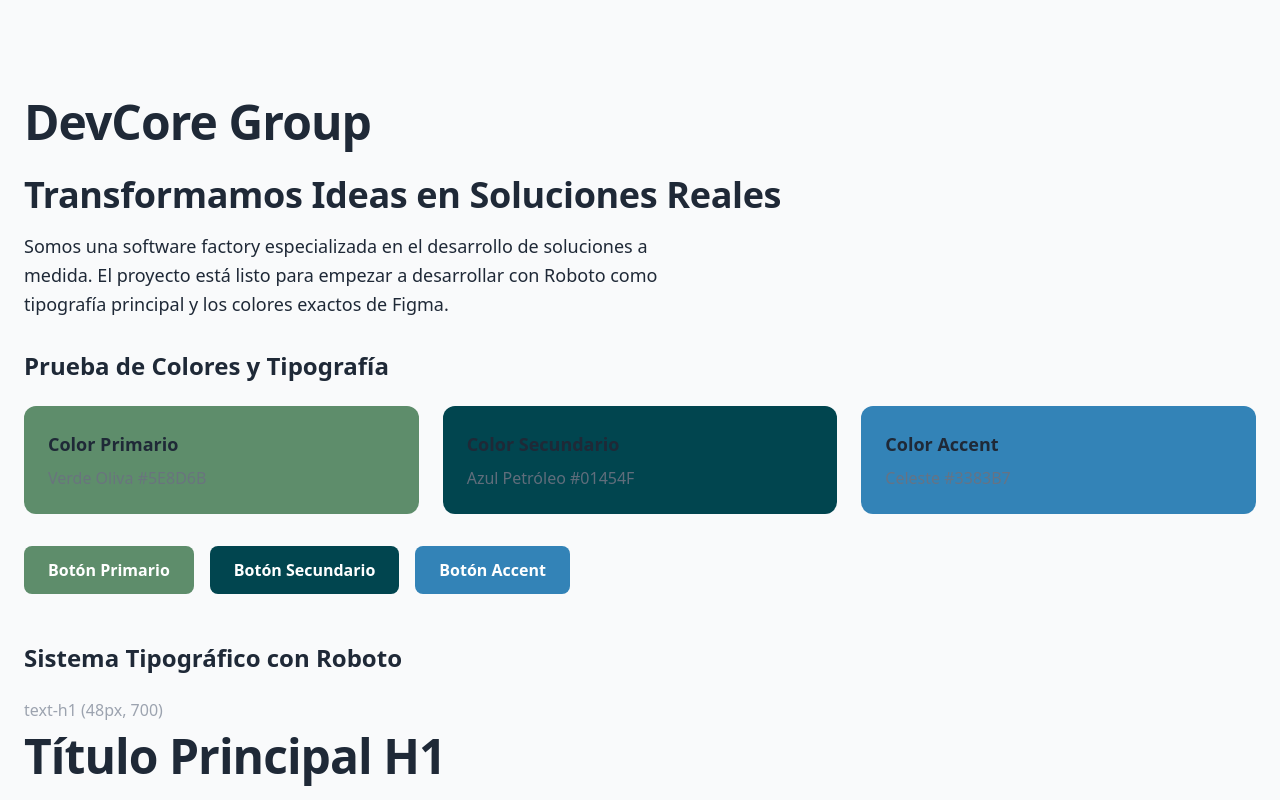
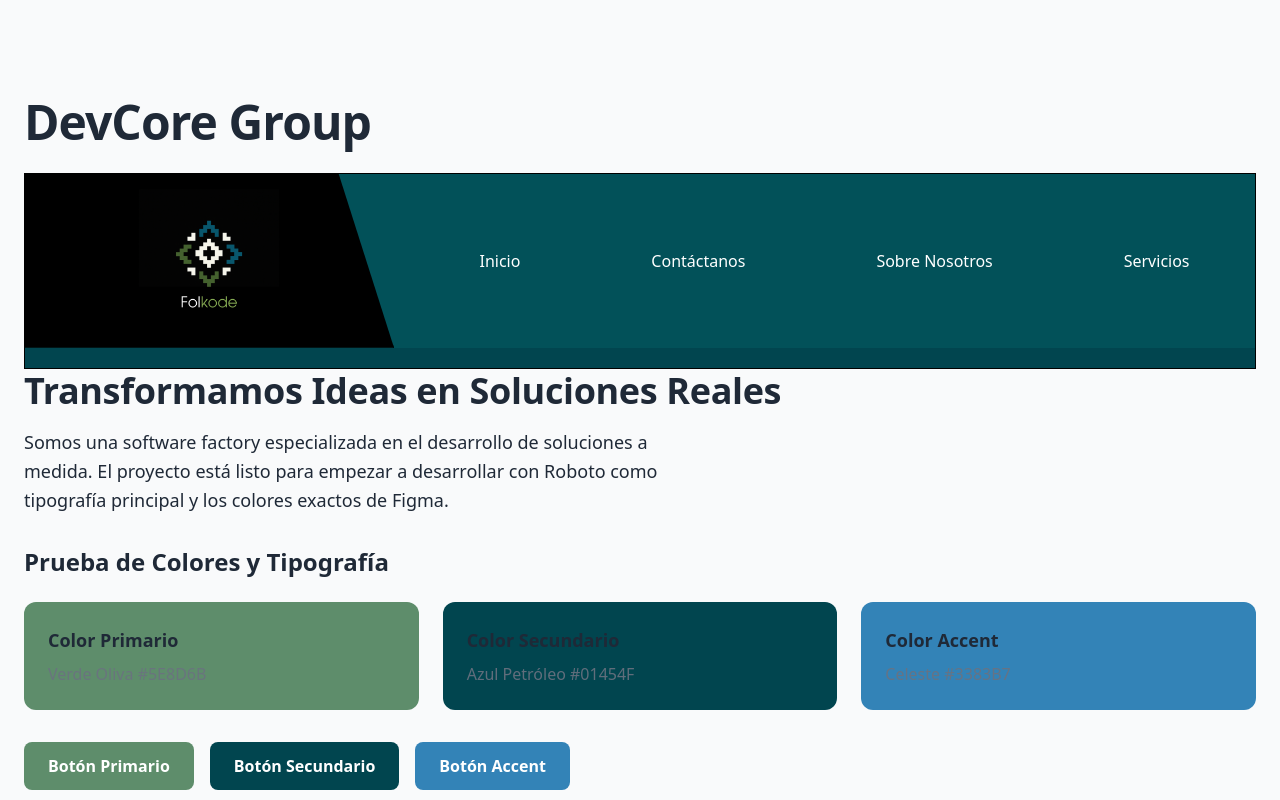
Before and after one commit to OGabrielSosa/LandingPage, a Next.js app: page / in a window 1280 px wide. Shown: the top 800 px of the page. Built offline with nearby package versions, Linux system fonts and the light colour scheme.

Commit message:
Navbar complete

```diff
--- a/src/app/globals.css
+++ b/src/app/globals.css
@@ -249,4 +249,86 @@
       font-size: 1.5rem; /* 24px */
     }
   }
+
+  /* Navbar styles */
+  .navbar {
+    display: flex;
+    height: 196px;
+    overflow: hidden;
+    border: 1px solid var(--color-black);
+    background-color: var(--color-surface);
+  }
+
+  .navbar-main {
+    display: flex;
+    flex-direction: column;
+    width: 100%;
+    height: 100%;
+  }
+
+  .navbar-top {
+    display: flex;
+    flex: 1;
+    min-height: 100px;
+  }
+
+  .navbar-left {
+    position: relative;
+    width: 30%;
+    min-width: 250px;
+    height: 100%;
+    background-color: var(--color-secondary-hover);
+  }
+
+  .navbar-left-diagonal {
+    position: absolute;
+    top: 0;
+    left: 0;
+    width: 100%;
+    height: 100%;
+    background-color: var(--color-black);
+    clip-path: polygon(0 0, 85% 0, 100% 100%, 0% 100%);
+    border-right: 1px solid var(--color-black);
+    display: flex;
+    flex-direction: column;
+    justify-content: center;
+    align-items: center;
+  }
+
+  .navbar-logo {
+    width: 60px;
+    height: 60px;
+    border: 1px solid var(--color-text-inverse);
+    margin-bottom: 5px;
+  }
+
+  .navbar-logo-img {
+    width: 150px;
+    height: 150px;
+    object-fit: contain;
+    margin-bottom: 8px;
+    display: block;
+  }
+
+  @media (max-width: 768px) {
+    .navbar-logo-img {
+      width: 36px;
+      height: 36px;
+      margin-bottom: 4px;
+    }
+  }
+
+  .navbar-right {
+    flex: 1;
+    display: flex;
+    justify-content: space-around;
+    align-items: center;
+    padding-left: 20px;
+    background-color: var(--color-secondary-hover);
+  }
+
+  .navbar-bottom {
+    height: 20px;
+    background-color: var(--color-secondary);
+  }
 }
--- a/src/app/page.tsx
+++ b/src/app/page.tsx
@@ -1,9 +1,11 @@
+import Navbar from "@/components/Navbar"
 export default function Home() {
   return (
     <main className="min-h-screen bg-background">
       <div className="container mx-auto px-6 py-24">
         {/* Título principal */}
         <h1 className="text-h1 text-primary mb-6">DevCore Group</h1>
+        <Navbar/>
 
         {/* Subtítulo */}
         <h2 className="text-h2 mb-4">
--- /dev/null
+++ b/src/components/Navbar.tsx
@@ -0,0 +1,39 @@
+import React from 'react';
+
+const Navbar: React.FC = () => {
+  return (
+    <nav className="navbar">
+      {/* Contenedor principal */}
+      <div className="navbar-main">
+        {/* Sección superior (negra + verde) */}
+        <div className="navbar-top">
+          {/* Sección izquierda negra con forma diagonal */}
+          <div className="navbar-left">
+            <div className="navbar-left-diagonal">
+              <img className="navbar-logo-img" src="./folkode-oscuro.png" alt="Folkode Logo" />
+
+            </div>
+          </div>
+
+          {/* Sección derecha verde más claro */}
+          <div className="navbar-right">
+            {['Inicio', 'Contáctanos', 'Sobre Nosotros', 'Servicios'].map((item) => (
+              <span
+                key={item}
+                className="text-nav-link"
+                style={{ color: 'var(--color-text-inverse)', transition: 'color 0.2s ease' }}
+              >
+                {item}
+              </span>
+            ))}
+          </div>
+        </div>
+
+        {/* Sección inferior verde SIN borde */}
+        <div className="navbar-bottom" />
+      </div>
+    </nav>
+  );
+};
+
+export default Navbar;
```
Also changed, not shown: public/folkode-oscuro.png (added).
